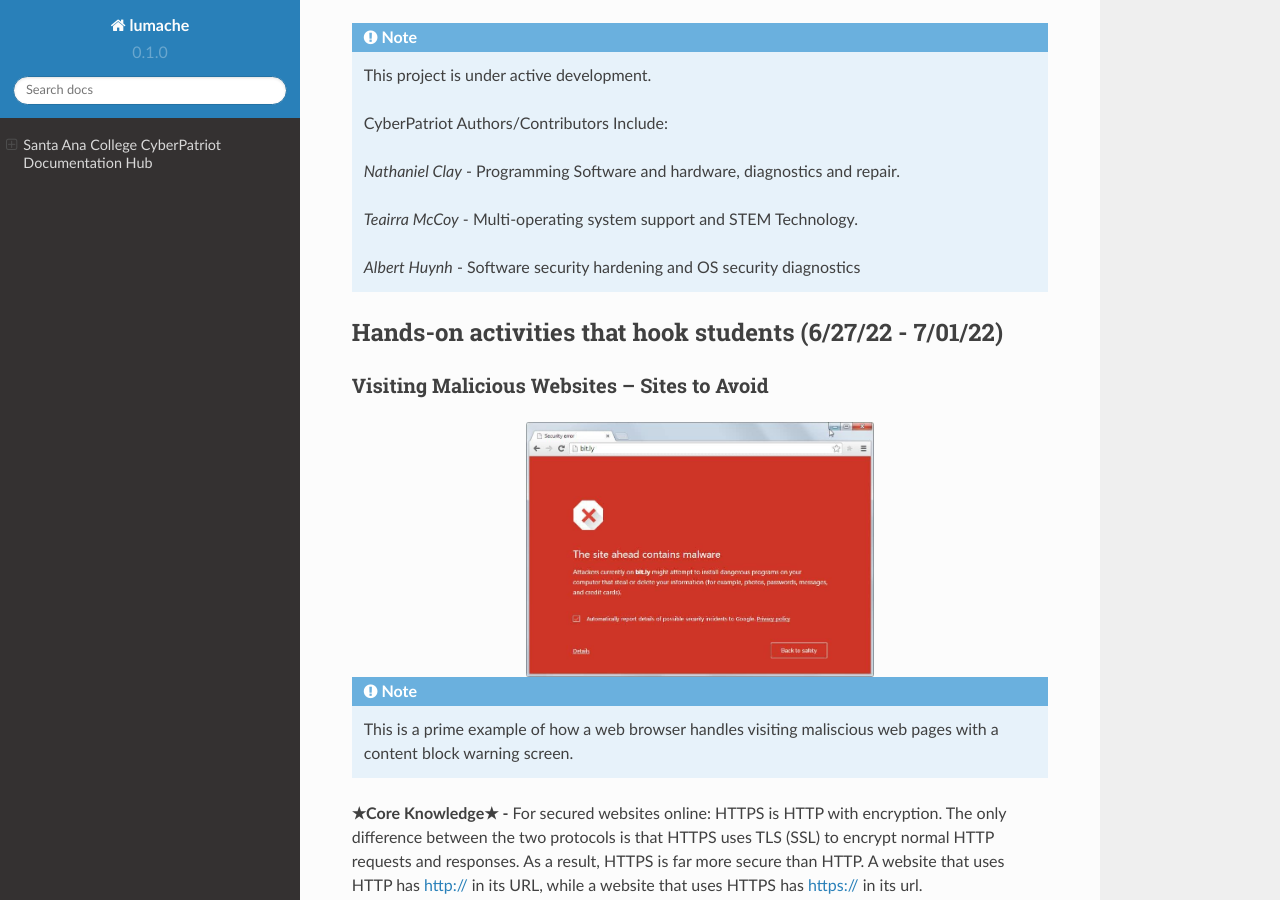
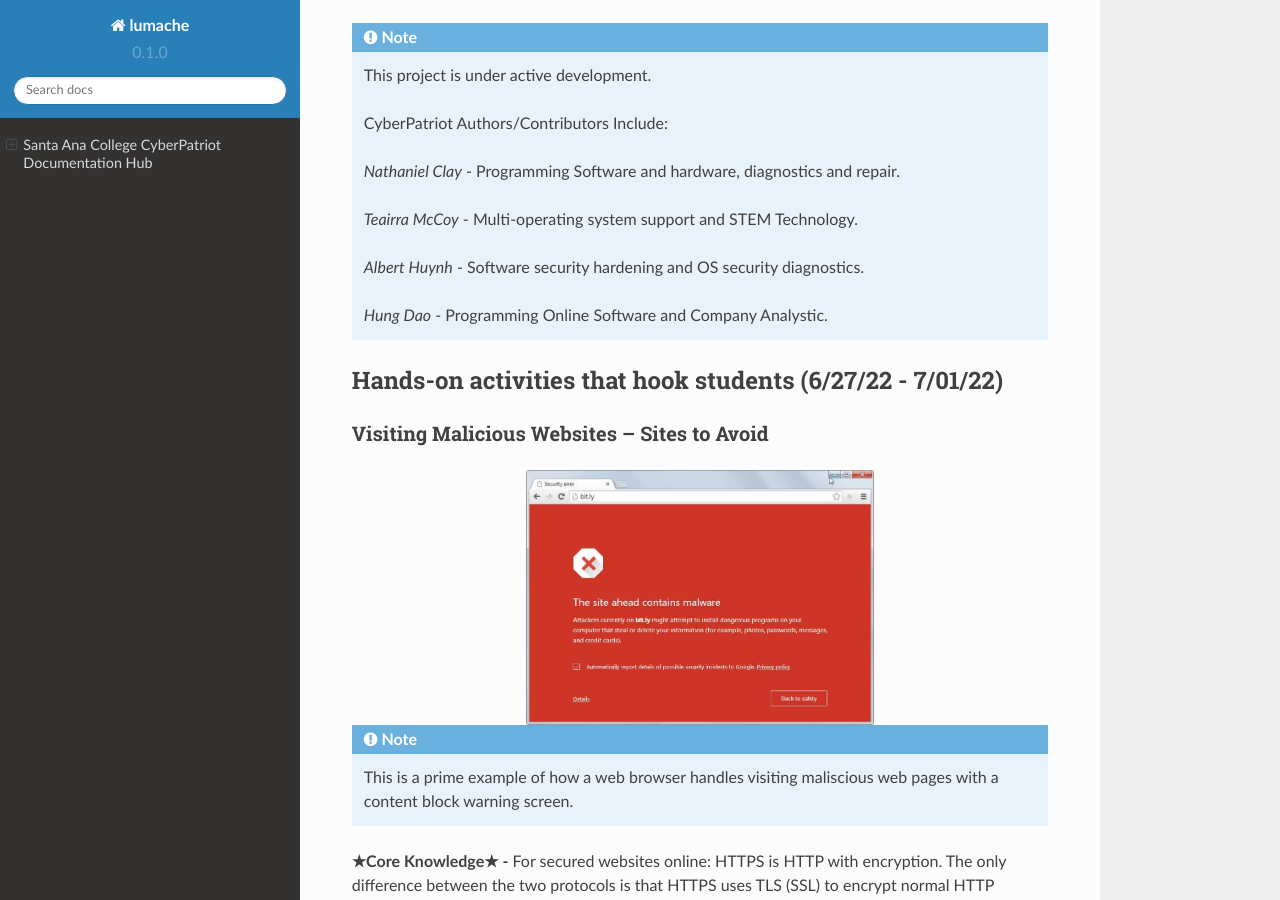
Before and after one commit to natt96z/cybersac, a Sphinx documentation site: the page built from docs/source/index.rst, in a window 1280 px wide and 900 px high, scrolled down 483 px. Built offline with Sphinx 7.4.7 and the Read the Docs theme 2.0.0, drawn with Linux system fonts in a browser that asks for light colours; some of the changed text lies outside the part shown.

Commit message:
Update index.rst

```diff
--- a/docs/source/index.rst
+++ b/docs/source/index.rst
@@ -17,7 +17,9 @@ Santa Ana College CyberPatriot Documentation Hub
 
    *Teairra McCoy* - Multi-operating system support and STEM Technology.
 
-   *Albert Huynh* - Software security hardening and OS security diagnostics
+   *Albert Huynh* - Software security hardening and OS security diagnostics.
+
+   *Hung Dao* - Programming Online Software and Company Analystic.
 
 Hands-on activities that hook students (6/27/22 - 7/01/22)
 ---------------
@@ -60,9 +62,8 @@ Visiting Malicious Websites – Sites to Avoid
 **★Core Knowledge★ -** This site security pop-out bubble found on every site online means that your credit card details, passwords, address, and any personal information and perosnal data not encrypted and will be vulnerable to attacks and could be stolen and sold on dark market sites. In these cases, we suggest that you don’t enter sensitive details on insecure websites.
 
 
-
- Cracking Windows Security – A Look Into Windows Security and Vulnerabilities
- ~~~~~~~~~~~~~~~~~~~~~~~~~~~~
+Cracking Windows Security – A Look Into Windows Security and Vulnerabilities
+~~~~~~~~~~~~~~~~~~~~~~~~~~~~
 
 .. image:: https://raw.githubusercontent.com/natt96z/cybersac/main/docs/img/7.jpg
    :width: 50%
```
